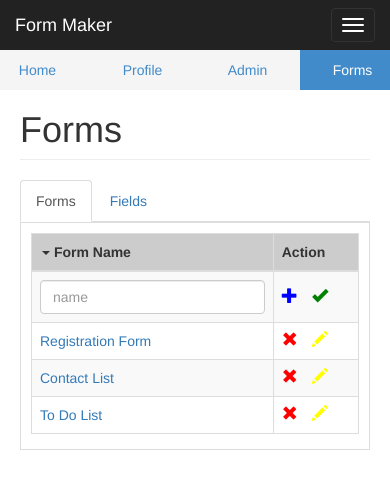
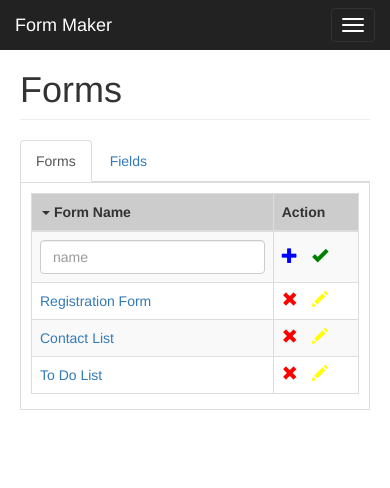
Before and after one commit to bansalp/webdev, a website: page public/assignment/forms.html in a window 390 px wide. Drawn offline with nearby package versions, Linux system fonts and the light colour scheme.

Commit message:
Removed navbar for extra small devices from all pages

```diff
--- a/public/assignment/forms.html
+++ b/public/assignment/forms.html
@@ -40,21 +40,6 @@
         </div>
     </div>
 </nav>
-
-<div class="row visible-xs navbar-for-xs">
-    <div class="col-xs-3 div-for-xs">
-        <a href="home.html" class="a-for-xs">Home</a>
-    </div>
-    <div class="col-xs-3 div-for-xs">
-        <a href="profile.html" class="a-for-xs">Profile</a>
-    </div>
-    <div class="col-xs-3 div-for-xs">
-        <a href="admin.html" class="a-for-xs">Admin</a>
-    </div>
-    <div class="col-xs-3 div-for-xs-active">
-        <a href="forms.html" class="a-for-xs-active">Forms</a>
-    </div>
-</div>
 
 <div class="container-fluid">
     <div class="row">
```
Also changed, not shown: public/assignment/admin.html (+0 -15 lines), public/assignment/form-fields.html (+0 -15 lines), public/assignment/home.html (+0 -15 lines), public/assignment/login.html (+0 -15 lines), public/assignment/profile.html (+0 -15 lines), public/assignment/register.html (+0 -15 lines).
